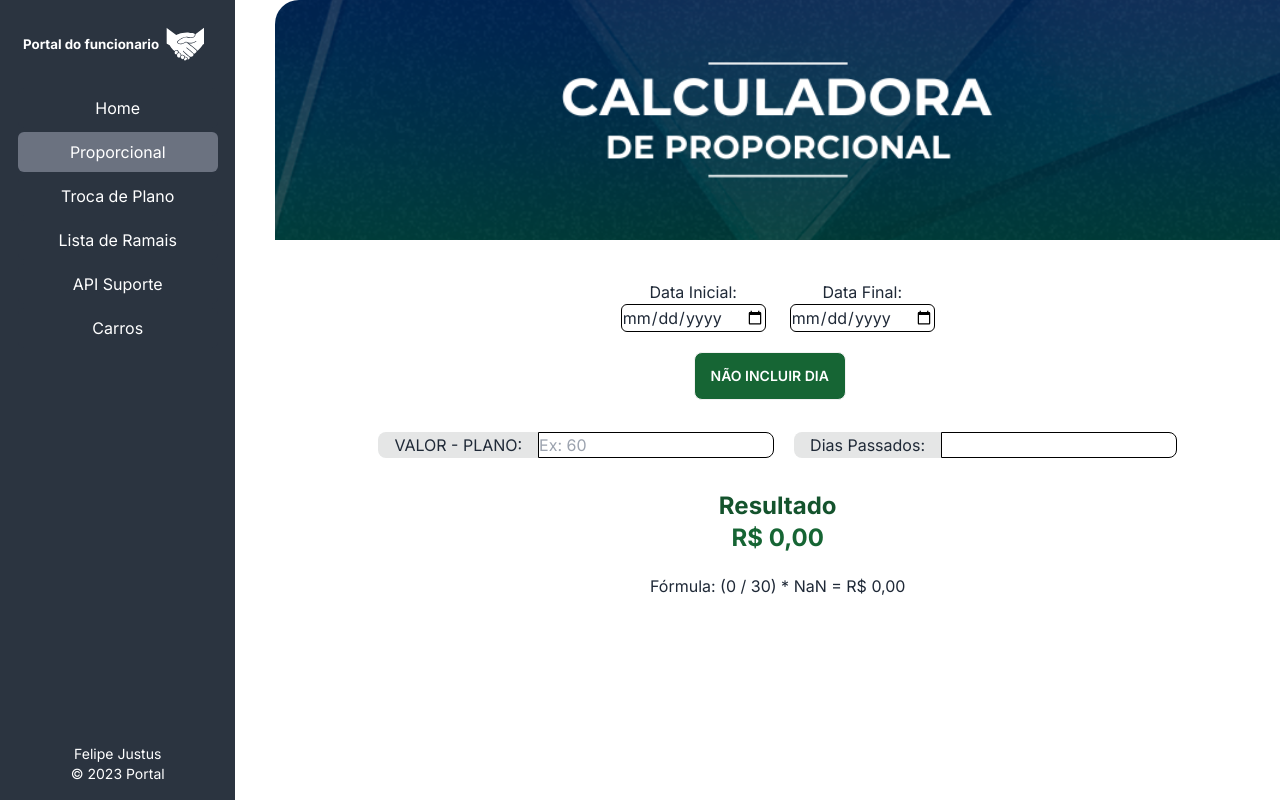
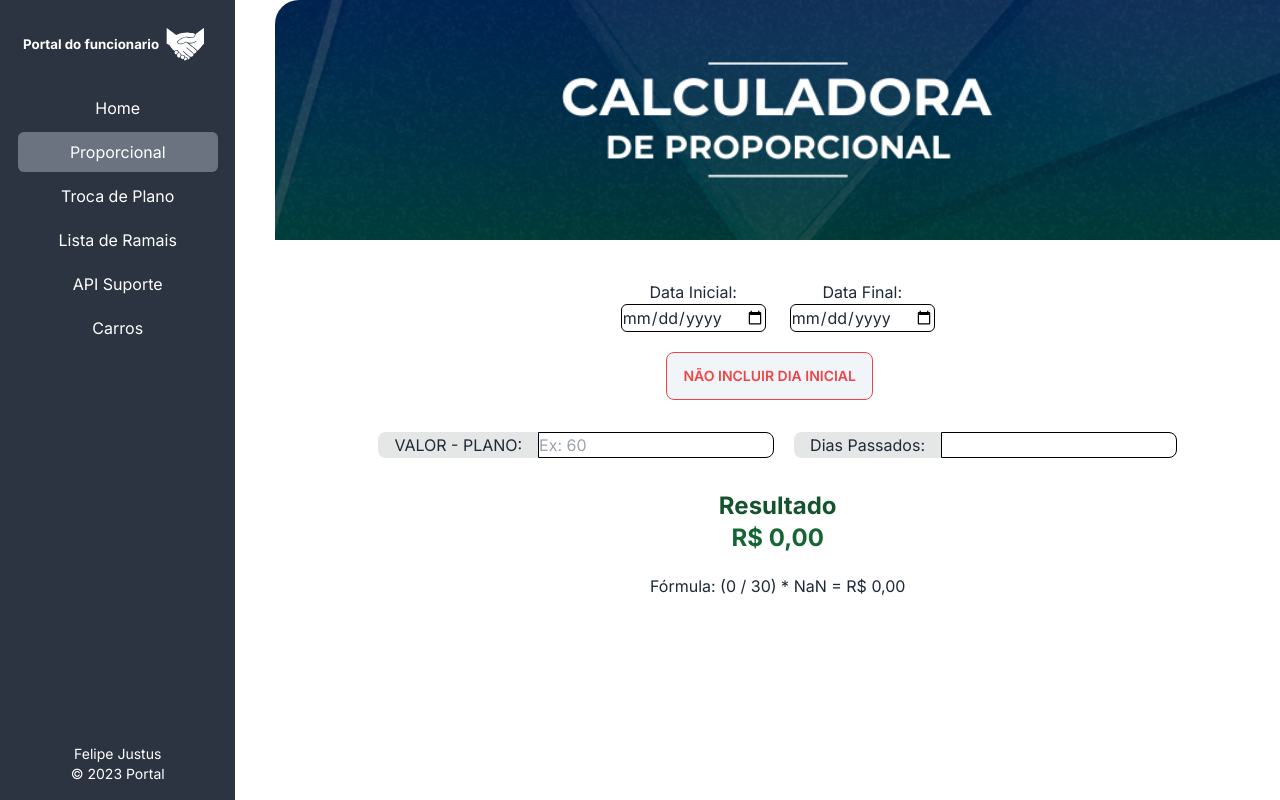
Before and after one commit to FelipeJustusMatos/Portal-do-Funcionario-ConectTelecom, a Next.js app: page /proporcional in a window 1280 px wide. Built offline with nearby package versions, Linux system fonts and the light colour scheme.

Commit message:
definitive proporcional

```diff
--- a/src/app/proporcional/page.jsx
+++ b/src/app/proporcional/page.jsx
@@ -90,11 +90,14 @@ const DateSubtraction = () => {
           <ul className="flex gap-5 mr-4 grid-cols-2 ">
             <li>
               <button
-                className="btn btn-outline-success text-white bg-green-800
-                hover:border-green-800 hover:text-black hover:bg-blue-300"
+                className={`btn ${
+                  includeDay
+                    ? "btn-outline-success bg-slate-100 text-red-500 border-red-500  hover:border-red-500 hover:text-black hover:bg-blue-300"
+                    : "btn-outline-danger bg-green-800 text-white hover:border-green-800 hover:text-black "
+                }`}
                 onClick={toggleIncludeDay}
               >
-                {includeDay ? "Não Incluir Dia" : "Incluir Dia"}
+                {includeDay ? "Não Incluir Dia Inicial" : "Incluir Dia Inicial"}
               </button>
             </li>
           </ul>
```
